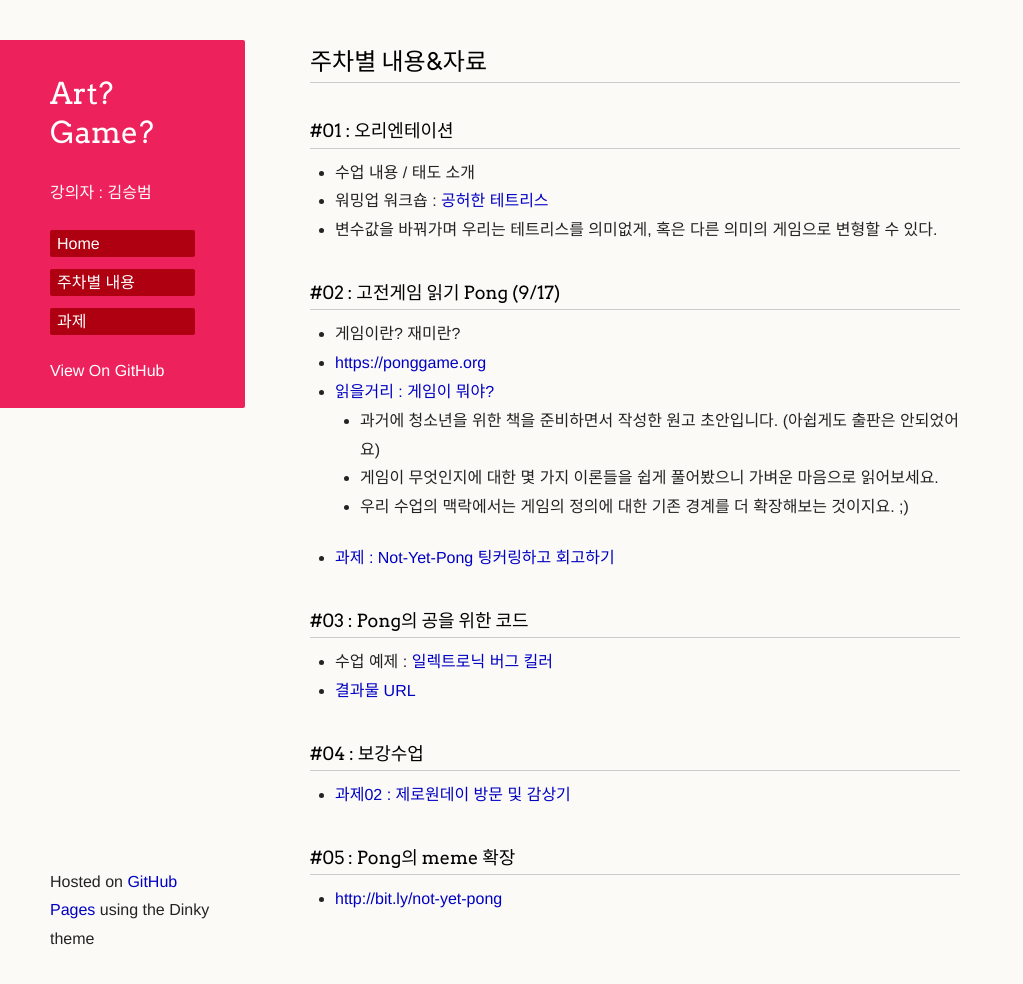
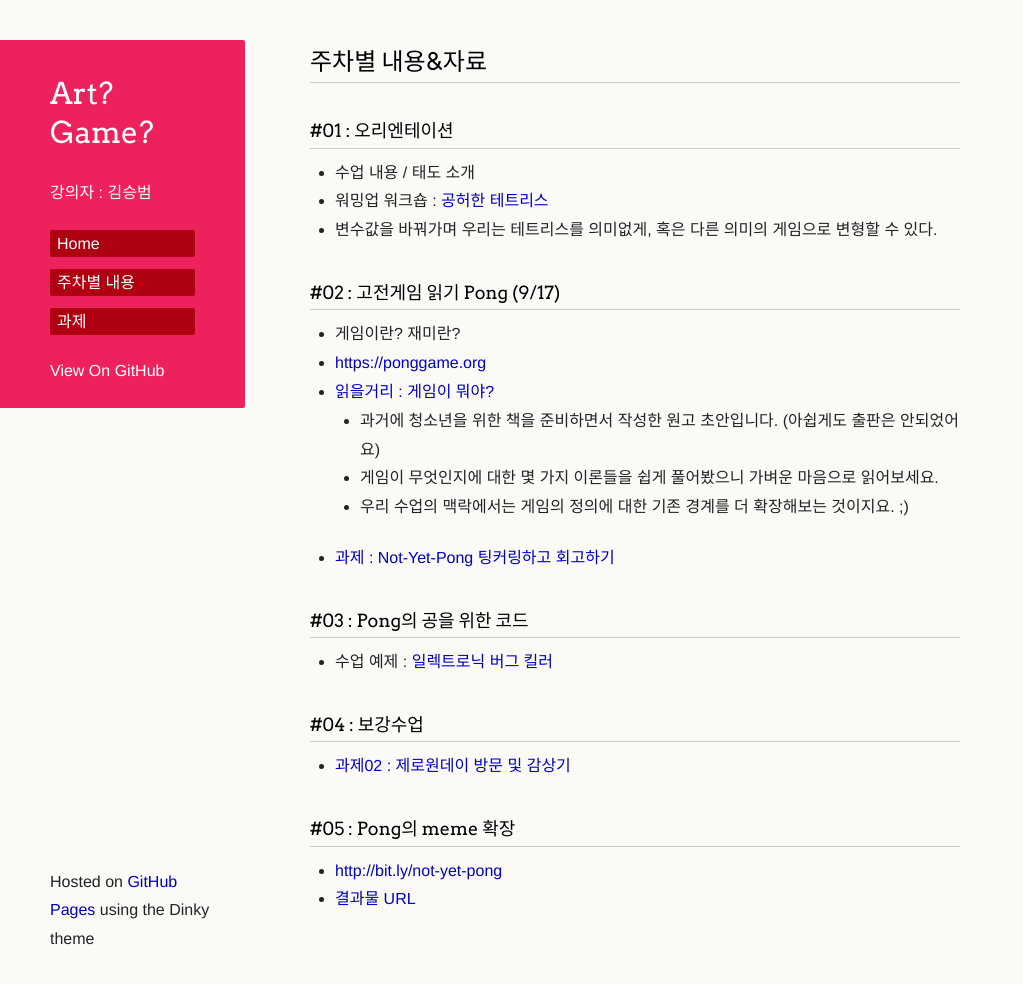
Before and after one commit to picxenk/SIA2019ArtGame, a Jekyll site: the page built from curriculum.md, in a window 1280 px wide and 986 px high. Shown: the whole window, without its empty margins (0-1023 px from the left). Built offline with Jekyll 4.4.1, drawn with Linux system fonts in a browser that asks for light colours; our own code applies the rules of GitHub Pages for plain Markdown files; a script that is not in the unit is left out; the repository's description, which GitHub fills in, is left out.

```diff
--- a/curriculum.md
+++ b/curriculum.md
@@ -16,10 +16,10 @@
 
 ### #03 : Pong의 공을 위한 코드
  * 수업 예제 : [일렉트로닉 버그 킬러](https://editor.p5js.org/picxenk@gmail.com/sketches/eR4mDXHvq)
- * [결과물 URL](https://docs.google.com/spreadsheets/d/1crOHibQieIt45jgFwpQQCK5rkDYapaugC1iKaadXj2M/edit?usp=sharing)
 
 ### #04 : 보강수업
  * [과제02 : 제로원데이 방문 및 감상기](homework.md)
 
 ### #05 : Pong의 meme 확장
  * <http://bit.ly/not-yet-pong>
+ * [결과물 URL](https://docs.google.com/spreadsheets/d/1crOHibQieIt45jgFwpQQCK5rkDYapaugC1iKaadXj2M/edit?usp=sharing)
```
